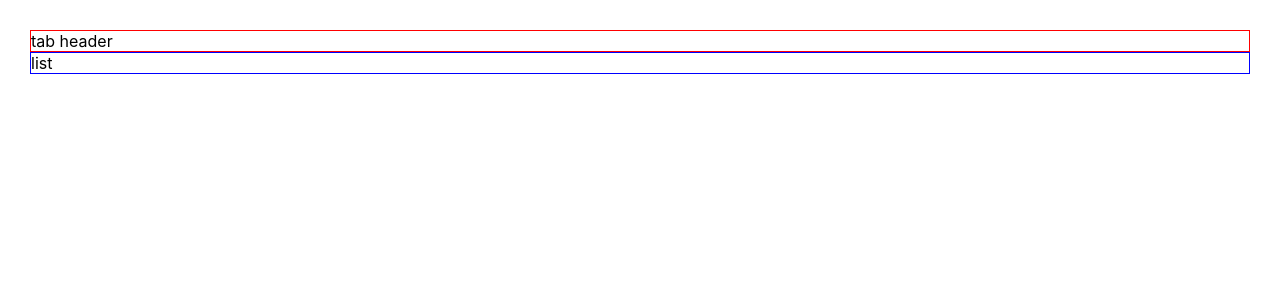
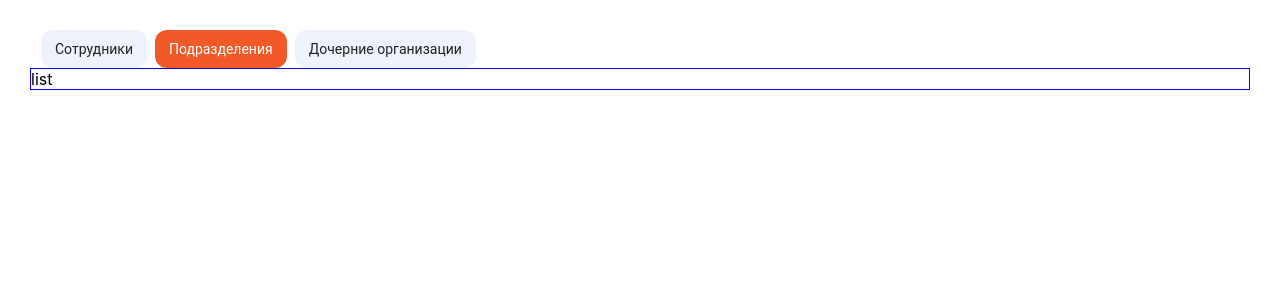
Before and after one commit to madkorney/madkorney-tf-department-cards, a React (Create React App) app: page / in a window 1280 px wide. Shown: the top 300 px of the page. Built offline with nearby package versions, Linux system fonts and the light colour scheme.

Commit message:
feat: implement TabHeader and  TabHeader Button components

```diff
--- /dev/null
+++ b/src/components/TabHeader/ButtonHeader/buttonHeader.scss
@@ -0,0 +1,23 @@
+@import '../../../global-styles/variables';
+
+.btn-header {
+  border-radius: 12px;
+  border: none;
+  font-family: 'Roboto';
+  font-style: normal;
+  font-weight: 400;
+  font-size: 14px;
+  line-height: 22px;
+  padding: 8px 14px;
+  background-color: $COLOR-MINOR-INFO-SECONDARY;
+  color: $COLOR-GENERAL-CONTRAST-DARK;
+
+  &:hover {
+    cursor: pointer;
+  }
+}
+
+.active {
+  background-color: $COLOR-GENERAL-BRAND;
+  color: $COLOR-GENERAL-CONTRAST-LIGHT;
+}
--- /dev/null
+++ b/src/components/TabHeader/ButtonHeader/buttonHeader.tsx
@@ -0,0 +1,12 @@
+import './buttonHeader.scss';
+
+type ButtonHeaderProps = {
+  active?: boolean;
+  caption: string;
+};
+
+export const ButtonHeader = ({ active, caption }: ButtonHeaderProps) => {
+  const btnClass = active ? 'btn-header active' : 'btn-header';
+
+  return <button className={btnClass}>{caption}</button>;
+};
--- /dev/null
+++ b/src/components/TabHeader/ButtonHeader/index.ts
@@ -0,0 +1 @@
+export { ButtonHeader } from './buttonHeader';
--- a/src/components/TabHeader/tabHeader.scss
+++ b/src/components/TabHeader/tabHeader.scss
@@ -1,4 +1,11 @@
+@import '../../global-styles/variables';
 
 .tab-header {
-  border: 1px solid red;
+  // border: 1px solid red;
+  min-width: 330px;
+  display: flex;
+  flex-direction: row;
+  gap: 8px;
+  justify-content: flex-start;
+  margin-left: 11px;
 }
--- a/src/components/TabHeader/tabHeader.tsx
+++ b/src/components/TabHeader/tabHeader.tsx
@@ -1,5 +1,13 @@
+import { ButtonHeader } from './ButtonHeader';
+
 import './tabHeader.scss';
 
 export const TabHeader = () => {
-  return <div className="tab-header">tab header</div>;
+  return (
+    <div className="tab-header">
+      <ButtonHeader caption={'Сотрудники'} />
+      <ButtonHeader active caption={'Подразделения'} />
+      <ButtonHeader caption={'Дочерние организации'} />
+    </div>
+  );
 };
```
